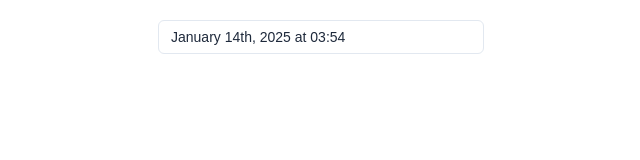
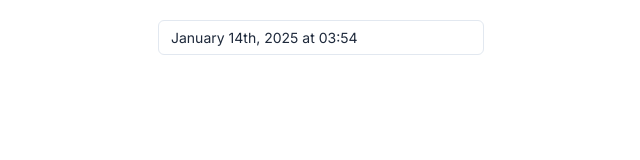
Before and after one commit to pphatdev/datetime-picker, a plain HTML site: page index.html in a window 1280 px wide. Shown: the full height of the page, 332-972 px from the left. Drawn offline with Linux system fonts and the light colour scheme.

Commit message:
🌈: Added font

```diff
--- a/index.html
+++ b/index.html
@@ -5,6 +5,9 @@
     <meta charset="UTF-8">
     <meta name="viewport" content="width=device-width, initial-scale=1.0">
     <title>Dropdown DateTime Picker</title>
+    <link rel="preconnect" href="https://fonts.googleapis.com">
+    <link rel="preconnect" href="https://fonts.gstatic.com" crossorigin>
+    <link href="https://fonts.googleapis.com/css2?family=Inter:ital,opsz,wght@0,14..32,100..900;1,14..32,100..900&display=swap" rel="stylesheet">
     <link rel="stylesheet" href="styles.css">
 </head>
 
--- a/styles.css
+++ b/styles.css
@@ -5,6 +5,14 @@
     --hover-bg: #f1f5f9;
     --text-primary: #1e293b;
     --text-secondary: #64748b;
+
+}
+
+* {
+    font-family: "Inter", serif;
+    font-optical-sizing: auto;
+    font-weight: <weight>;
+    font-style: normal;
 }
 
 body {
```
